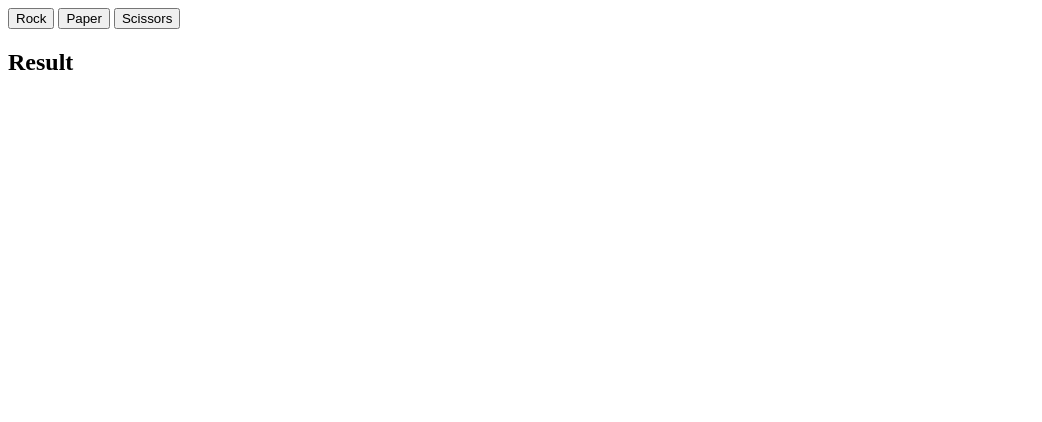
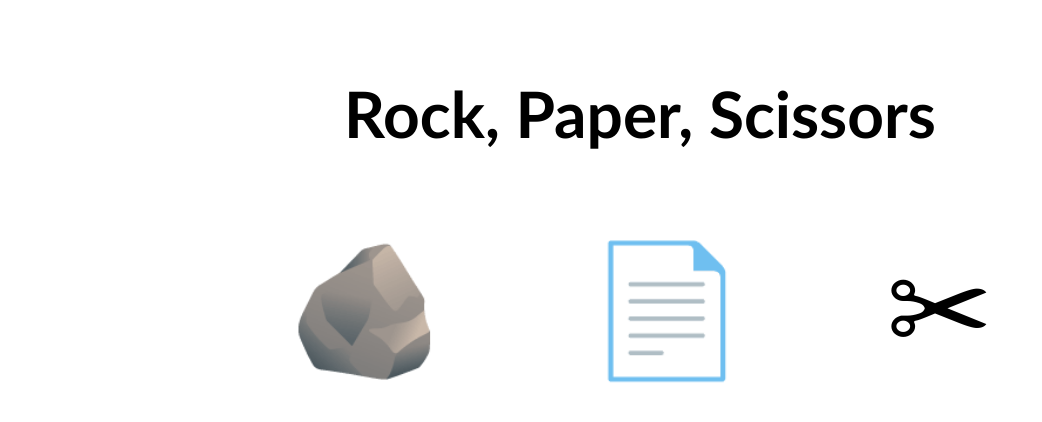
Before and after one commit to ahambly23/odin-rock-paper-scissors, a plain HTML site: page index.html in a window 1280 px wide. Shown: the whole page, without its empty margins (0-1042 px from the left). Drawn offline with Linux system fonts and the light colour scheme.

Commit message:
Added styles through styles.css

```diff
--- a/index.html
+++ b/index.html
@@ -4,13 +4,16 @@
     <meta charset="UTF-8">
     <meta name="viewport" content="width=device-width, initial-scale=1.0">
     <title>Odin Rock Paper Scissors</title>
+    <link href="styles.css" rel="stylesheet">
 </head>
 <body>
-    <button id="rock">Rock</button>
-    <button id="paper">Paper</button>
-    <button id="scissors">Scissors</button>
+    <h1>Rock, Paper, Scissors</h1>
+    <div class="choices">
+        <button id="rock">&#129704;</button>
+        <button id="paper">&#128196;</button>
+        <button id="scissors">&#9986;</button>
+    </div>
     <div class="div-cont">
-        <h2>Result</h2>
     </div>
     <div class="reset">
     </div>
--- a/main.js
+++ b/main.js
@@ -14,20 +14,19 @@ function getComputerChoice() {
     }
 }
 
-// Put both choices into the playRound function which will determine who wins the round.
-// Loop the playRound function 5 times inside of the playGame function, logging the score after each round.
-
 let computerScore = 0;
 let humanScore = 0;
+
+// Creates variables for result, hScore and cScore which will be appended to the page as a child of resultCont
 
 let resultCont = document.querySelector(".div-cont")
 let result = document.createElement("p");
 let hScore = document.createElement("p");
 let cScore = document.createElement("p");
 
-resultCont.appendChild(result);
 resultCont.appendChild(hScore);
 resultCont.appendChild(cScore);
+resultCont.appendChild(result);
 
 function playRound(computerChoice, humanChoice) {
 
@@ -59,8 +58,12 @@ function playRound(computerChoice, humanChoice) {
             result.textContent = "It's a tie!";
     }
 
+    // Updates score counter on the page after each round.
+
     hScore.textContent = `Human Score: ${humanScore}`;
     cScore.textContent = `Computer Score: ${computerScore}`;
+
+    // Presents winner page once either side has reached 5.
 
     if (humanScore === 5 || computerScore === 5) {
         const reset = document.createElement("button");
@@ -74,9 +77,13 @@ function playRound(computerChoice, humanChoice) {
 
     resultCont.appendChild(reset);
 
+    // Disables buttons after reset button is presented.
+
     rock.disabled = true;
     paper.disabled = true;
     scissors.disabled = true;
+
+    // Resets scores back to 0 if the play again button is clicked.
 
     reset.addEventListener("click", () => {
         humanScore = 0;
@@ -87,11 +94,16 @@ function playRound(computerChoice, humanChoice) {
         reset.remove();
         });
 
-        rock.disabled = false;
-        paper.disabled = false;
-        scissors.disabled = false;
+    // Re-enables buttons after 'play again' is clicked.
+
+    rock.disabled = false;
+    paper.disabled = false;
+    scissors.disabled = false;
     }
 }
+
+// Event listeners for rock, paper or scissors.
+// Only allows the game to be played if either score is below 5.
 
 const rock = document.querySelector("#rock");
 const paper = document.querySelector("#paper");
--- /dev/null
+++ b/styles.css
@@ -0,0 +1,34 @@
+* {
+    font-family:'Trebuchet MS', 'Lucida Sans Unicode', 'Lucida Grande', 'Lucida Sans', Arial, sans-serif;
+}
+
+h1 {
+    text-align: center;
+    padding: 32px;
+    font-size: 64px;
+}
+
+.choices {
+    display: flex;
+    justify-content: center;
+    gap: 128px;
+}
+
+#rock,
+#paper,
+#scissors {
+    font-size: 128px;
+    border: none;
+    background-color: white;
+}
+
+#rock:hover,
+#paper:hover,
+#scissors:hover {
+    cursor: pointer;
+}
+
+.div-cont {
+    text-align: center;
+    font-size: 32px;
+}
```
